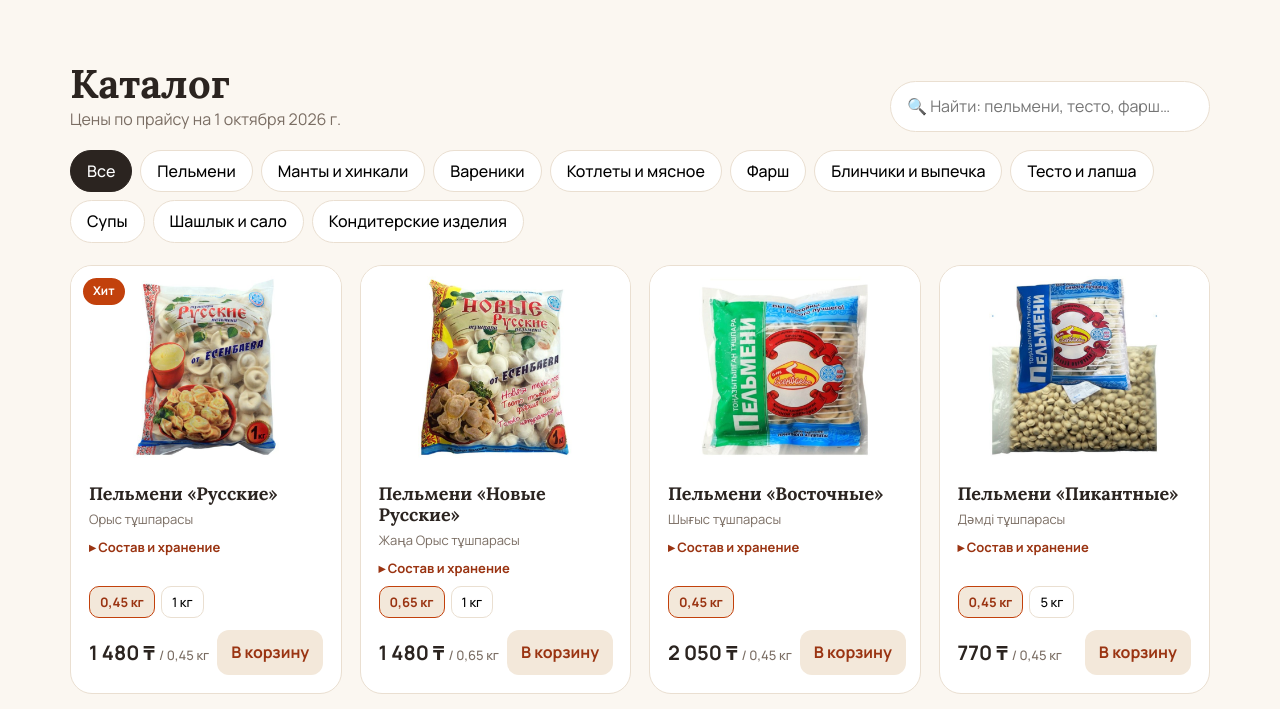
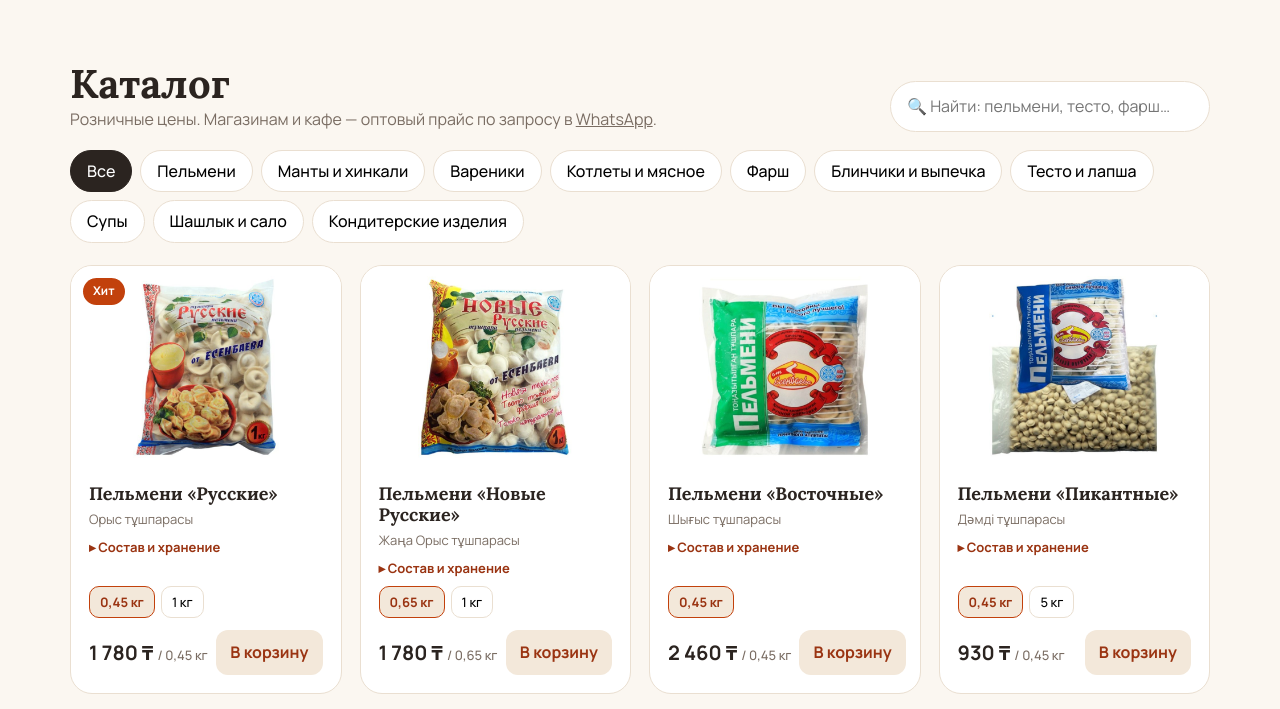
Before and after one commit to Makhabat8607/polufabrikaty-esenbaev, a plain HTML site: page index.html in a window 1280 px wide. Shown: the part 992-1701 px from the top of the page. Drawn offline with Linux system fonts and the light colour scheme.

Commit message:
Розничные цены на сайте (+20% к опту), городской телефон, этикетки
Co-Authored-By: Claude Opus 5.5 <noreply@anthropic.com>

```diff
--- a/index.html
+++ b/index.html
@@ -191,7 +191,7 @@
 
   <section id="catalog">
     <div class="sec-head">
-      <div><h2>Каталог</h2><p>Цены по прайсу на 1 октября 2026 г.</p></div>
+      <div><h2>Каталог</h2><p>Розничные цены. Магазинам и кафе — оптовый прайс по запросу в <a href="https://wa.me/77027030800?text=%D0%97%D0%B4%D1%80%D0%B0%D0%B2%D1%81%D1%82%D0%B2%D1%83%D0%B9%D1%82%D0%B5!%20%D0%9F%D1%80%D0%B8%D1%88%D0%BB%D0%B8%D1%82%D0%B5%20%D0%BE%D0%BF%D1%82%D0%BE%D0%B2%D1%8B%D0%B9%20%D0%BF%D1%80%D0%B0%D0%B9%D1%81." target="_blank">WhatsApp</a>.</p></div>
       <input class="search" id="search" type="search" placeholder="🔍 Найти: пельмени, тесто, фарш…">
     </div>
     <div class="filters" id="filters"></div>
@@ -271,6 +271,10 @@
    =================================================== */
 const WHATSAPP = "77027030800";   // 8 702 703 08 00
 const FREE_DELIVERY = 10000;      // бесплатная доставка от этой суммы, ₸
+// Розничная наценка для покупателей на сайте: 1.20 = +20% к оптовому прайсу.
+// Цены в списке ниже — ОПТОВЫЕ (из прайса). На сайте показываются розничные (опт × наценка, округление вверх до 10 ₸).
+// Чтобы показывать опт как есть — поставьте 1.
+const RETAIL_MARKUP = 1.20;
 
 const P18 = "при −18 °C — 30 суток";
 const PRODUCTS = [
@@ -410,6 +414,8 @@ const PRODUCTS = [
 /* =================================================== */
 
 PRODUCTS.forEach((p,i) => p.id = i+1);
+// оптовая цена -> розничная
+PRODUCTS.forEach(p => p.w = p.w.map(([label, opt]) => [label, Math.ceil(opt * RETAIL_MARKUP / 10) * 10]));
 // в каждом разделе сначала товары с фото упаковки
 const CATS=[...new Set(PRODUCTS.map(p=>p.cat))];
 PRODUCTS.sort((x,y)=> CATS.indexOf(x.cat)-CATS.indexOf(y.cat) || (typeof y.img==="string")-(typeof x.img==="string") || x.id-y.id);
```
